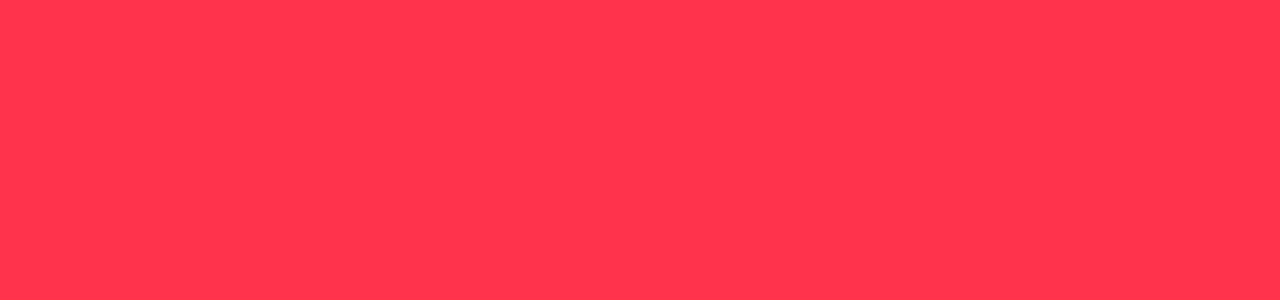
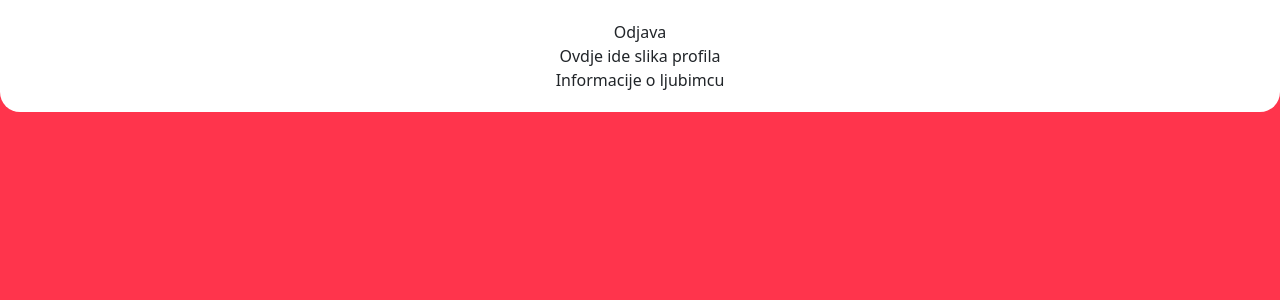
Before and after one commit to mrubil/my-pet, a Vue app: page /MyProfile in a window 1280 px wide. Shown: the top 300 px of the page. Built offline with nearby package versions, Linux system fonts and the light colour scheme.

Commit message:
MyProfile.vue update

```diff
--- a/src/router/index.js
+++ b/src/router/index.js
@@ -3,6 +3,7 @@ import VueRouter from "vue-router";
 import Login from "../views/Login.vue";
 import SignUp from "../views/SignUp.vue";
 import LandingPage from "../views/LandingPage.vue";
+import MyProfile from "../views/MyProfile.vue";
 
 Vue.use(VueRouter);
 
@@ -25,6 +26,12 @@ const routes = [
     component: () =>
       import(/* webpackChunkName: "about" */ "../views/LandingPage.vue"),
   },
+  {
+    path: "/MyProfile",
+    name: "MyProfile",
+    component: () =>
+      import(/* webpackChunkName: "about" */ "../views/MyProfile.vue"),
+  },
 ];
 
 const router = new VueRouter({
--- a/src/views/MyProfile.vue
+++ b/src/views/MyProfile.vue
@@ -0,0 +1,24 @@
+<template>
+  <body>
+    <div class="ZaglavljeProfila">
+      <div class="Odjava">Odjava</div>
+      <div class="SlikaProfila">Ovdje ide slika profila</div>
+      <div class="Info">Informacije o ljubimcu</div>
+    </div>
+  </body>
+</template>
+
+<style>
+.body {
+  background: #ff344c;
+}
+.ZaglavljeProfila {
+  background: white;
+  padding: 20px;
+  border-bottom-left-radius: 20px;
+  border-bottom-right-radius: 20px;
+  margin-bottom: 5%;
+}
+.Odjava {
+}
+</style>
```
